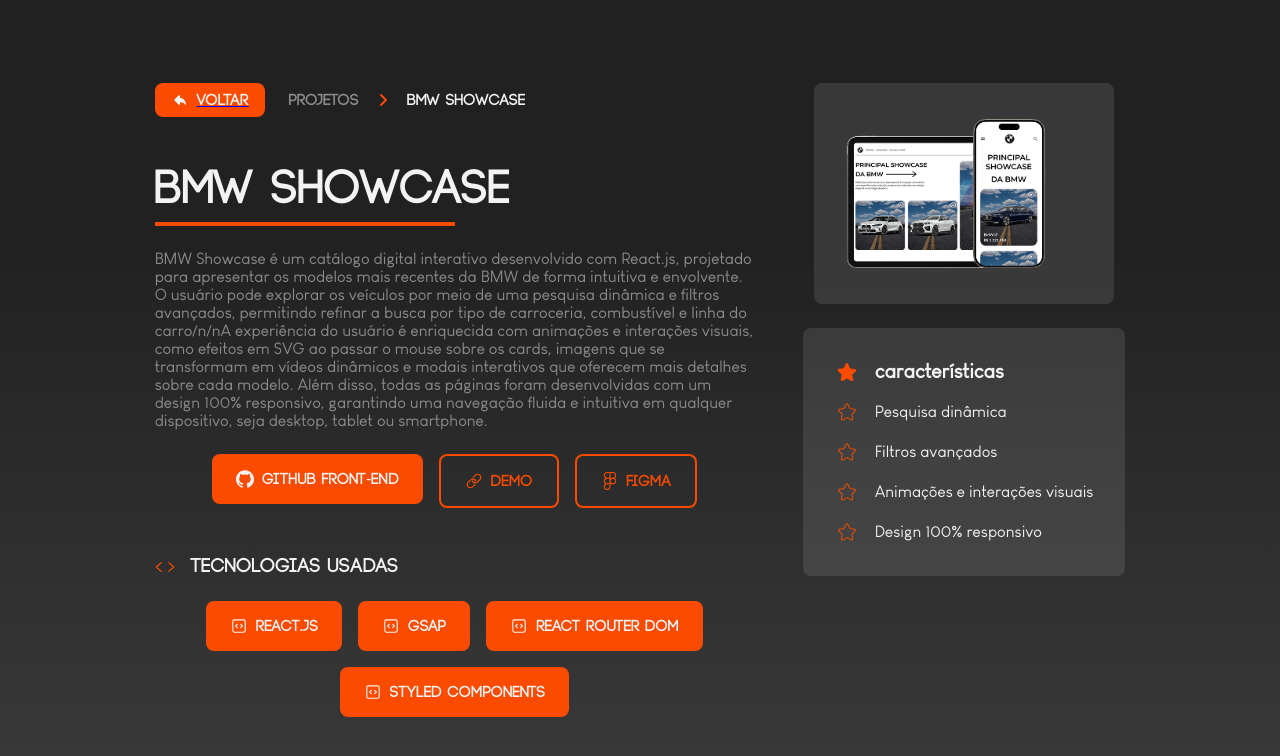
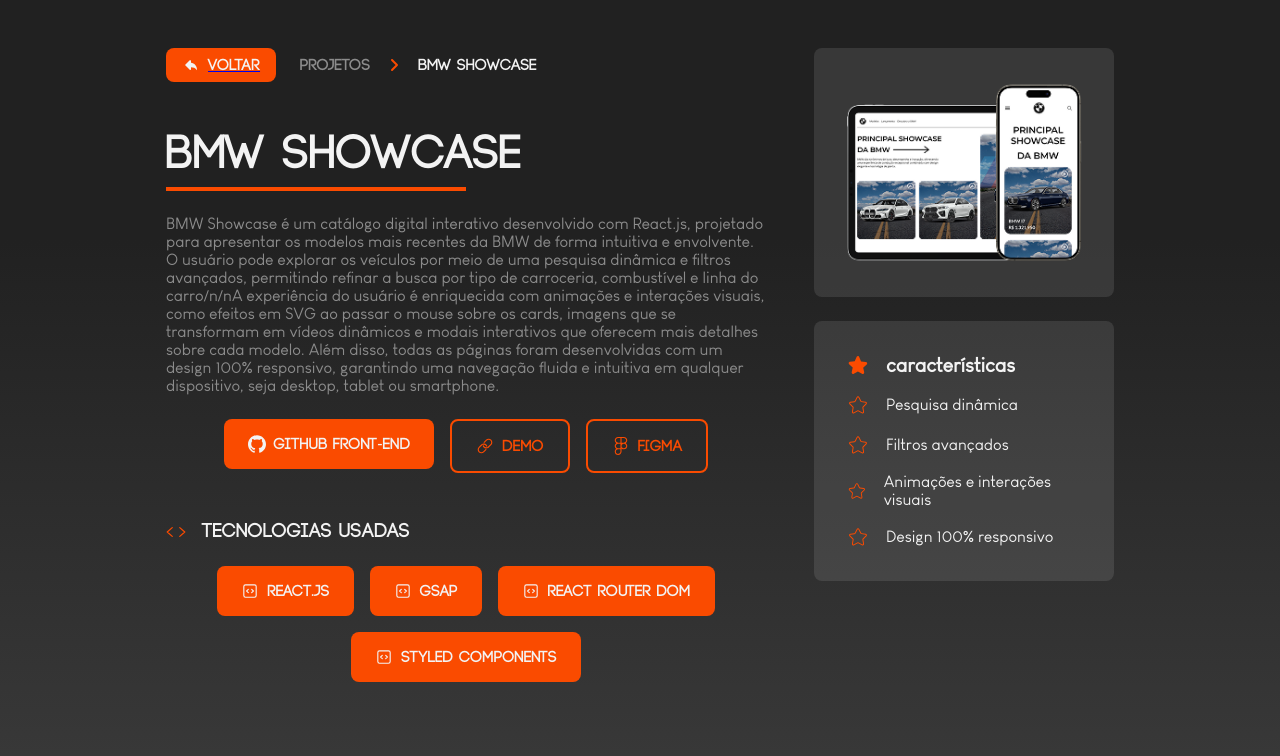
Before and after one commit to CaioColli/Colli_Portfolio, a React (Vite) app: page /project/2 in a window 1280 px wide. Shown: the top 756 px of the page. Built offline with nearby package versions, Linux system fonts and the light colour scheme.

Commit message:
style card projeto / data projects.json

```diff
--- a/src/assets/json/projects.json
+++ b/src/assets/json/projects.json
@@ -114,7 +114,7 @@
         "demoLink": "https://anime-world-mu.vercel.app/",
         "fullDescription": "AnimeWorld foi um projeto desenvolvido em HTML, CSS e JavaScript Vanilla. A plataforma oferece um sistema de pesquisa dinâmica, permitindo que os usuários pesquisem por animes ou mangás registrados na API. Na página inicial, os visitantes podem encontrar animes e mangás populares, além de recomendações personalizadas./n/nA plataforma também possui um sistema de filtros, permitindo que os usuários filtrem os resultados por gênero de anime ou mangá, proporcionando uma experiência de navegação mais personalizada. O projeto é totalmente responsivo, garantindo que funcione adequadamente em diversos dispositivos e tamanhos de tela./n/nAlém disso, o sistema conta com um tratamento de erros robusto, caso algum anime ou mangá esteja com informações ausentes ou incompletas, ou até mesmo sem dados disponíveis.",
         "backendGitHubLink": null,
-        "frontendGitHubLink": "https://anime-world-mu.vercel.app/",
+        "frontendGitHubLink": "https://github.com/CaioColli/AnimeWorld",
         "figmaLink": null,
         "technologies": [
             "HTML",
--- a/src/pages/project.tsx
+++ b/src/pages/project.tsx
@@ -21,7 +21,6 @@
 
 const ProjectContainer = styled.section`
     display: flex;
-    align-items: center;
     justify-content: center;
     min-height: 100vh;
     background: linear-gradient(180deg, var(--black) 30%, var(--gray) 100%);
@@ -163,10 +162,11 @@
     flex-direction: column;
     gap: 16px;
     min-width: 300px;
+    max-width: 300px;
 `;
 
 const ProjectCardsContentCardImage = styled.img`
-    width: 200px;
+    width: 100%;
 `;
 
 const ProjectCardsContentCardIcon = styled(TiStarFullOutline)`
```
